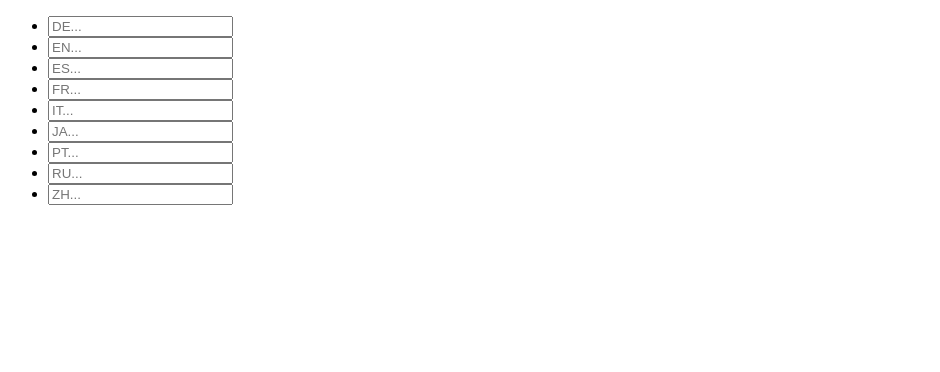
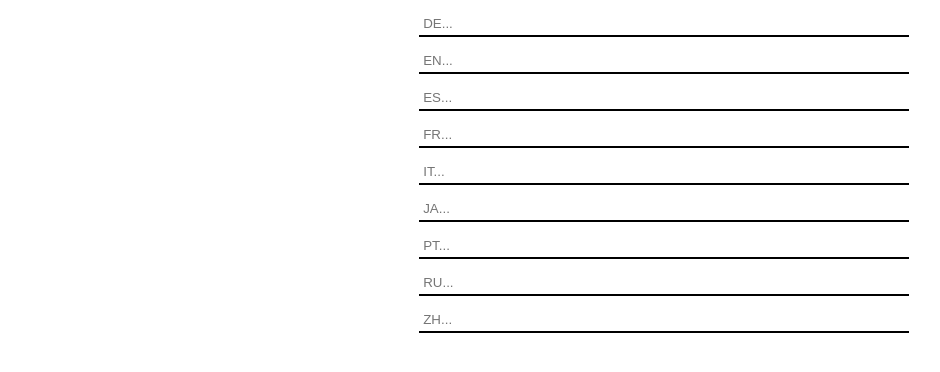
Before and after one commit to thosgood/categorical-translation, a plain HTML site: page index.html in a window 1280 px wide. Shown: the whole page, without its empty margins (0-940 px from the left). Drawn offline with Linux system fonts and the light colour scheme; no server answers.

Commit message:
basic CSS

```diff
--- a/js/translate.js
+++ b/js/translate.js
@@ -67,21 +67,24 @@ translateInput.keyup(function() {
   // the 'pstn' key of each adjective.
   parsedInput.forEach(function(item, index) {
     if (item['type'] === 'noun') {
-      var languages = item['langs'];
       var nounHash = item['root'];
       var adjectives = nouns[nounHash]['adjs'];
-      // FOR EACH LANGUAGE
-        // FIND ALL ADJECTIVES IN THAT LANGUAGE
-        // SEARCH BEFORE/AFTER FOR THEM
-        //
+      // GO THROUGH ALL ADJECTIVES IN THE SAME LANGUAGE
+        // SEARCH FOR ANY WITH pstn:before JUST BEFORE THE WORD
+          // IF NONE FOUND, BREAK
+          // IF ONE FOUND, ADD TO parsedInput, REPEAT
+        // SAME FOR pstn:after
     }
   });
 
   // STEP 3.
-  // Do the translation!
+  // TODO: sentence constructors.
 
   // STEP 4.
-  // Display things for the user.
+  // TODO: do the translation!
+
+  // STEP 5.
+  // TODO: display things for the user.
   for ( i = 0; i < translateInput.length; i++ ) {
     current = translateInput[i];
     if ( current['id'] !== language ) {
--- a/style.css
+++ b/style.css
@@ -1,17 +1,21 @@
-div.results {
+ul#inputs {
+  width: 40%;
+  margin: auto;
+  list-style: none;
 }
 
-div.atom {
+ul#inputs li {
+  margin: 12px;
 }
 
-div.atom .unknown {
-    color: red;
+input.translateInput {
+  width: 100%;
+  padding: 4px;
+  border: none;
+  border-bottom: 2px solid black;
 }
 
-div.atom .noun {
-    color: blue;
+input.translateInput:focus {
+  outline: none;
+  background-color: lightblue;
 }
-
-div.atom .language{
-    margin-left: 2px;
-}
```
Also changed, not shown: index.html (+0 -1 lines), 1 other file.
